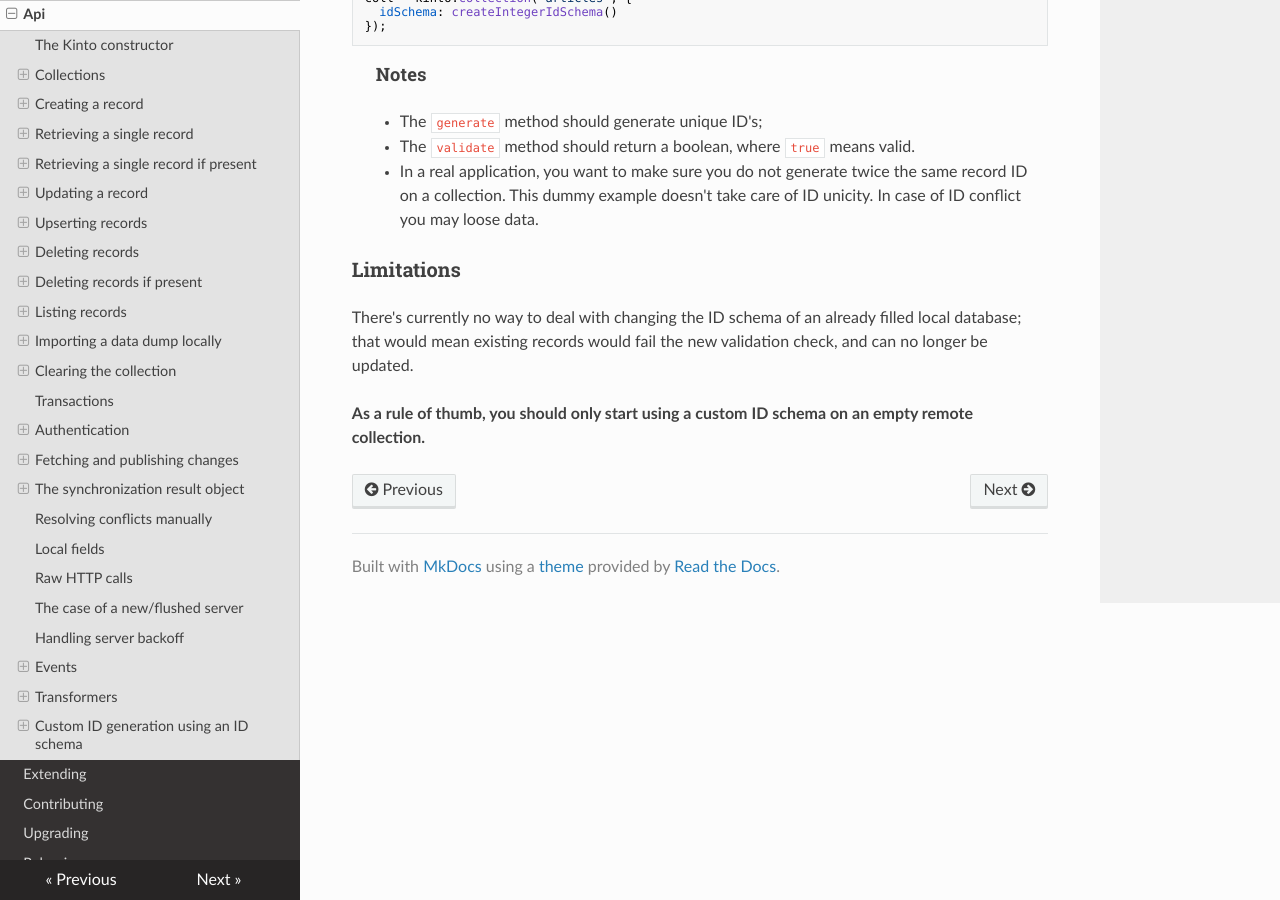
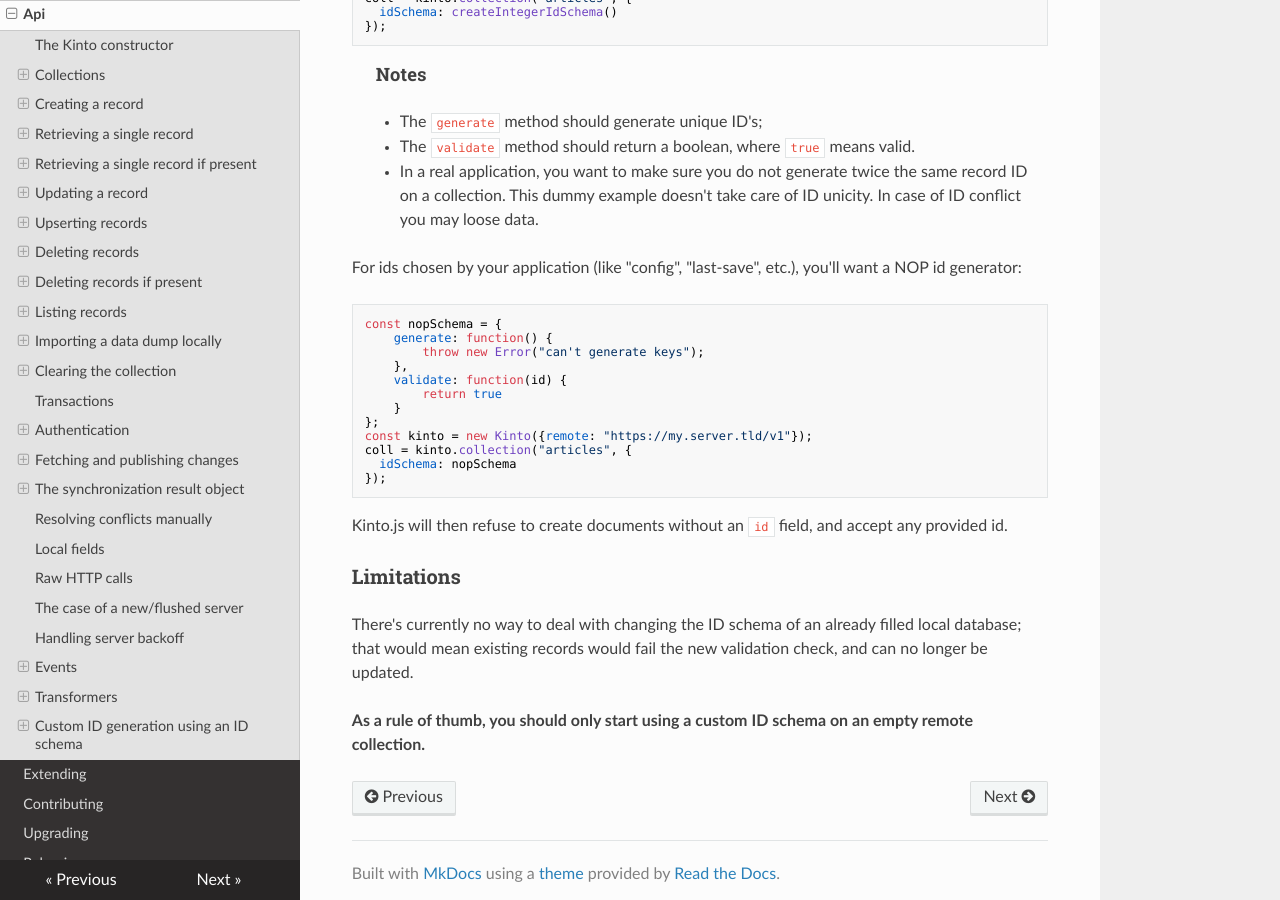
Before and after one commit to Kinto/kinto.js, an MkDocs documentation site: the page built from docs/api.md, in a window 1280 px wide and 900 px high, scrolled down 20997 px. Built offline with MkDocs 1.6.1, drawn with Linux system fonts in a browser that asks for light colours; nearby versions of some CDN libraries; old or Windows-style settings are respelled for this version of MkDocs.

Commit message:
doc: NOP idSchema example

````diff
--- a/docs/api.md
+++ b/docs/api.md
@@ -977,6 +977,24 @@
 > - The `validate` method should return a boolean, where `true` means valid.
 > - In a real application, you want to make sure you do not generate twice the same record ID on a collection. This dummy example doesn't take care of ID unicity. In case of ID conflict you may loose data.
 
+For ids chosen by your application (like "config", "last-save", etc.), you'll want a NOP id generator:
+```js
+const nopSchema = {
+    generate: function() {
+        throw new Error("can't generate keys");
+    },
+    validate: function(id) {
+        return true
+    }
+};
+const kinto = new Kinto({remote: "https://my.server.tld/v1"});
+coll = kinto.collection("articles", {
+  idSchema: nopSchema
+});
+```
+
+Kinto.js will then refuse to create documents without an `id` field, and accept any provided id.
+
 ### Limitations
 
 There's currently no way to deal with changing the ID schema of an already filled local database; that would mean existing records would fail the new validation check, and can no longer be updated.
````
